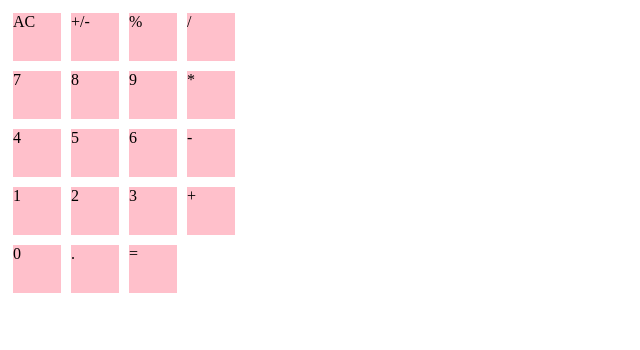
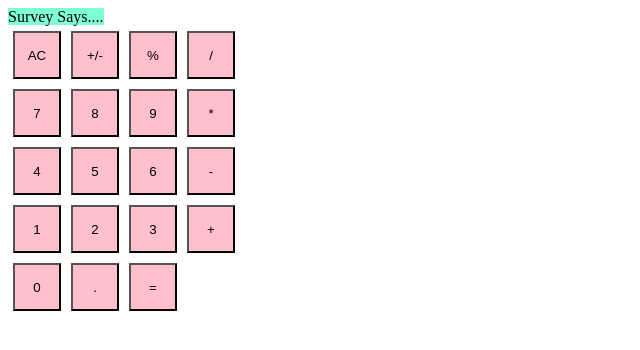
Before and after one commit to tumbando/tweedly-dee, a plain HTML site: page index.html in a window 1280 px wide. Shown: the whole page, without its empty margins (0-640 px from the left). Drawn offline with Linux system fonts and the light colour scheme.

Commit message:
changed divs to buttons, added output

```diff
--- a/index.html
+++ b/index.html
@@ -6,26 +6,27 @@
     <link rel="stylesheet" href="main.css" media="screen" />
   </head>
   <body>
+    <output class="result">Survey Says....</output>
     <section>
-      <div id="clear">AC</div>
-      <div id="negative">+/-</div>
-      <div id="percent">%</div>
-      <div id="divide">/</div>
-      <div id="seven">7</div>
-      <div id="eight">8</div>
-      <div id="nine">9</div>
-      <div id="multiply">*</div>
-      <div id="four">4</div>
-      <div id="five">5</div>
-      <div id="six">6</div>
-      <div id="minus">-</div>
-      <div id="one">1</div>
-      <div id="two">2</div>
-      <div id="three">3</div>
-      <div id="plus">+</div>
-      <div class="bottomRow" id="zero">0</div>
-      <div class="bottomRow" id="decimal">.</div>
-      <div class="bottomRow" id="equals">=</div>
+      <button id="clear">AC</button>
+      <button id="negative">+/-</button>
+      <button id="percent">%</button>
+      <button id="divide">/</button>
+      <button id="seven">7</button>
+      <button id="eight">8</button>
+      <button id="nine">9</button>
+      <button id="multiply">*</button>
+      <button id="four">4</button>
+      <button id="five">5</button>
+      <button id="six">6</button>
+      <button id="minus">-</button>
+      <button id="one">1</button>
+      <button id="two">2</button>
+      <button id="three">3</button>
+      <button id="plus">+</button>
+      <button class="bottomRow" id="zero">0</button>
+      <button class="bottomRow" id="decimal">.</button>
+      <button class="bottomRow" id="equals">=</button>
     </section>
   </body>
 </html>
--- a/main.scss
+++ b/main.scss
@@ -5,7 +5,7 @@
 // section {
 //   margin: 1rem;
 // }
-div {
+button {
   @include outer-container;
   @include span-columns(3);
   @include omega(4n);
@@ -15,6 +15,11 @@ div {
   margin: 5px;
 }
 
+.result {
+  height: 2rem;
+  width: 7rem;
+  background-color: aquamarine;
+}
 // .bottomRow {
 //   @include outer-container;
 //   @include span-columns(8);
```
Also changed, not shown: main.css, 1 other file.
